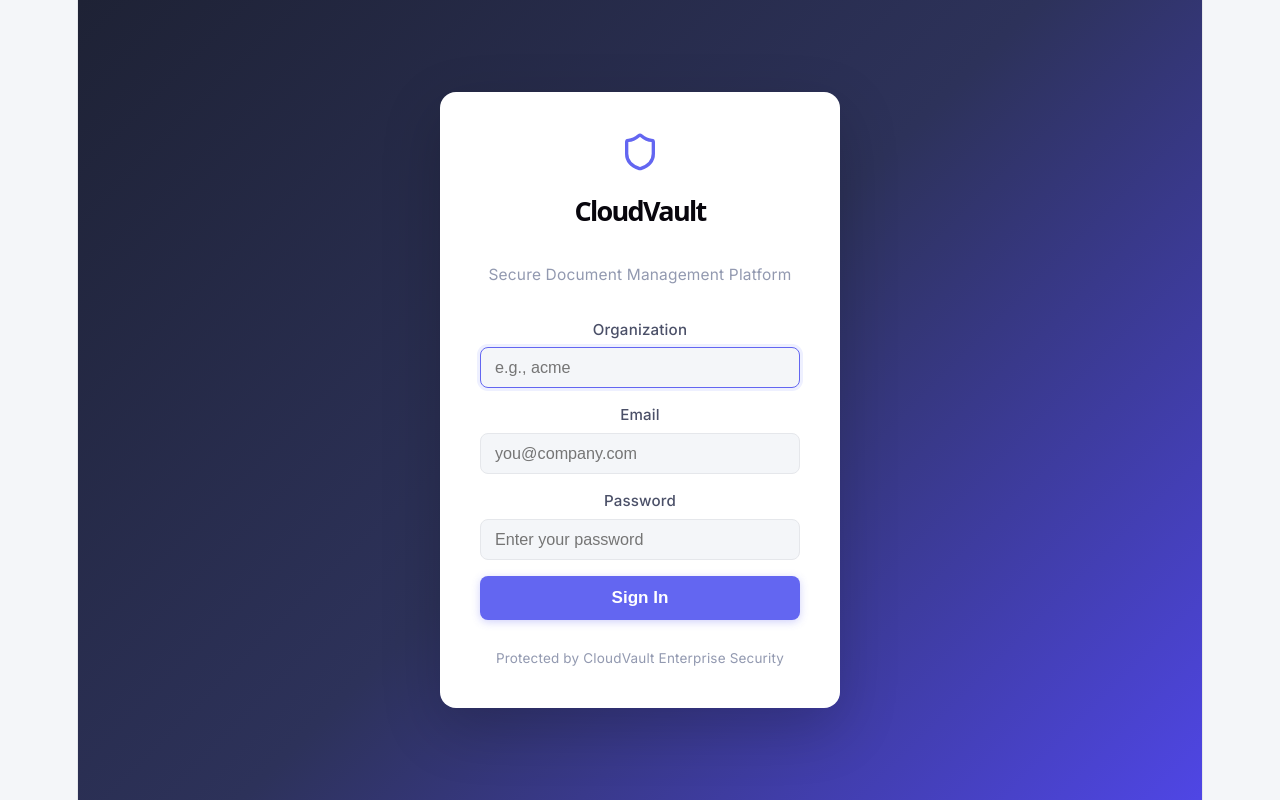
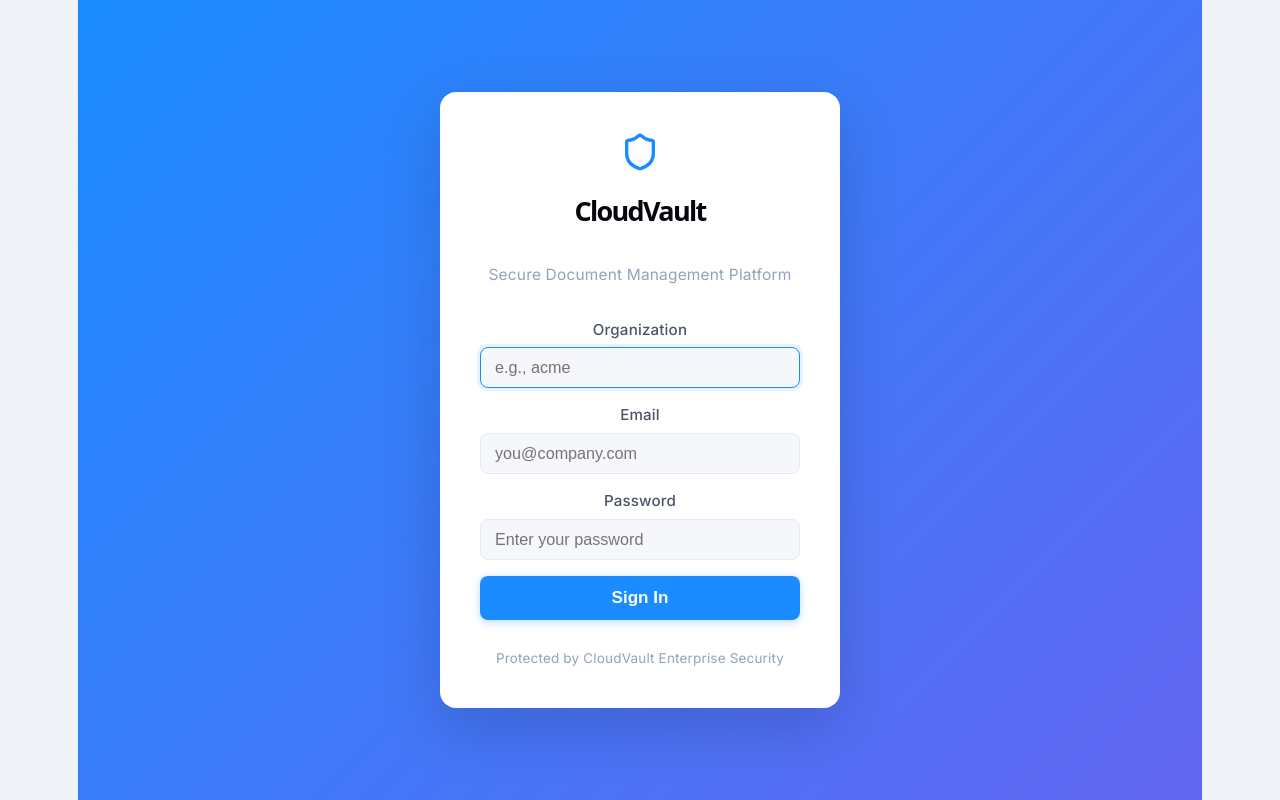
Before and after one commit to w1ck3ds0d4/GlassVault, a React (Vite) app in the folder client/: page /login in a window 1280 px wide. Built offline with nearby package versions, Linux system fonts and the light colour scheme; no server answers.

Commit message:
(style) redesign to white sidebar with blue accents matching rideway reference

```diff
--- a/client/src/App.css
+++ b/client/src/App.css
@@ -1,34 +1,31 @@
 @import url('https://fonts.googleapis.com/css2?family=Inter:wght@400;500;600;700&display=swap');
 
 :root {
-  /* Sidebar - Dark */
-  --sidebar-bg: #1e2235;
-  --sidebar-hover: #272b42;
-  --sidebar-active: #363c5a;
-  --sidebar-text: #8b92ab;
-  --sidebar-text-active: #ffffff;
-  --sidebar-accent: #6366f1;
-  --sidebar-section: #5a5f7a;
+  --sidebar-bg: #ffffff;
+  --sidebar-border: #e8ecf1;
+  --sidebar-text: #6b7a99;
+  --sidebar-text-hover: #2c3e5d;
+  --sidebar-active: #1a8cff;
+  --sidebar-active-bg: transparent;
+  --sidebar-section: #9aa5b8;
   --sidebar-width: 250px;
 
-  /* Content - Light */
-  --bg-body: #f4f6f9;
+  --bg-body: #f0f3f8;
   --bg-card: #ffffff;
   --bg-header: #ffffff;
-  --bg-hover: #f8f9fb;
-  --bg-input: #f4f6f9;
-  --border: #e5e7eb;
-  --border-light: #f0f1f3;
-  --text-primary: #1a1d2e;
-  --text-secondary: #4b5068;
-  --text-muted: #9299b0;
+  --bg-hover: #f5f7fb;
+  --bg-input: #f5f7fb;
+  --border: #e5e9f0;
+  --border-light: #eef1f6;
+  --text-primary: #1e2a3a;
+  --text-secondary: #4a5568;
+  --text-muted: #94a3b8;
 
-  /* Accents */
-  --accent: #6366f1;
-  --accent-hover: #5457e5;
-  --accent-light: #eef0ff;
-  --success: #10b981;
-  --success-bg: #ecfdf5;
+  --accent: #1a8cff;
+  --accent-hover: #0070e0;
+  --accent-light: #e6f3ff;
+  --success: #22c55e;
+  --success-bg: #f0fdf4;
   --warning: #f59e0b;
   --warning-bg: #fffbeb;
   --danger: #ef4444;
@@ -36,11 +33,11 @@
   --info: #3b82f6;
   --info-bg: #eff6ff;
 
-  --header-height: 64px;
+  --header-height: 60px;
   --radius: 8px;
   --radius-lg: 12px;
   --shadow-xs: 0 1px 2px rgba(0,0,0,0.04);
-  --shadow-sm: 0 1px 3px rgba(0,0,0,0.06);
+  --shadow-sm: 0 1px 3px rgba(0,0,0,0.06), 0 1px 2px rgba(0,0,0,0.03);
   --shadow-md: 0 4px 12px rgba(0,0,0,0.08);
   --transition: 0.15s ease;
 }
@@ -64,93 +61,96 @@ a:hover { color: var(--accent-hover); }
 .sidebar {
   width: var(--sidebar-width);
   background: var(--sidebar-bg);
-  display: flex;
-  flex-direction: column;
-  position: fixed;
-  top: 0; left: 0; bottom: 0;
-  z-index: 30;
-  overflow-y: auto;
+  border-right: 1px solid var(--sidebar-border);
+  display: flex; flex-direction: column;
+  position: fixed; top: 0; left: 0; bottom: 0;
+  z-index: 30; overflow-y: auto;
 }
 
 .sidebar-header {
-  padding: 22px 20px 18px;
+  padding: 18px 20px;
+  border-bottom: 1px solid var(--sidebar-border);
 }
-
 .logo {
   display: flex; align-items: center; gap: 10px;
-  font-size: 1.15rem; font-weight: 700;
-  color: #ffffff;
+  font-size: 1.2rem; font-weight: 700; color: var(--accent);
 }
-.logo svg { color: var(--sidebar-accent); }
+.logo svg { color: var(--accent); }
 
 /* Profile */
 .sidebar-profile {
-  padding: 20px;
-  border-top: 1px solid rgba(255,255,255,0.06);
-  border-bottom: 1px solid rgba(255,255,255,0.06);
+  padding: 24px 20px;
   display: flex; flex-direction: column; align-items: center;
-  text-align: center; gap: 8px;
+  text-align: center; gap: 6px;
+  border-bottom: 1px solid var(--sidebar-border);
+}
+.profile-avatar {
+  width: 72px; height: 72px; border-radius: 50%;
+  background: linear-gradient(135deg, #1a8cff, #6366f1);
+  color: white; display: flex; align-items: center; justify-content: center;
+  font-size: 1.6rem; font-weight: 700;
+  box-shadow: 0 4px 14px rgba(26,140,255,0.25);
+  position: relative; margin-bottom: 4px;
+}
+.profile-avatar::after {
+  content: ''; position: absolute; bottom: 2px; right: 2px;
+  width: 14px; height: 14px; border-radius: 50%;
+  background: var(--success); border: 3px solid white;
+}
+.profile-greeting { font-size: 0.78rem; color: var(--text-muted); }
+.profile-name { font-size: 0.95rem; font-weight: 600; color: var(--text-primary); }
+.profile-info { display: flex; flex-direction: column; gap: 1px; }
+.profile-role-badge {
+  font-size: 0.68rem; padding: 4px 16px; border-radius: 20px;
+  background: var(--accent); color: white;
+  text-transform: uppercase; font-weight: 700; letter-spacing: 0.5px;
+  margin-top: 6px;
 }
 
-.profile-avatar {
-  width: 56px; height: 56px; border-radius: 50%;
-  background: linear-gradient(135deg, var(--sidebar-accent), #818cf8);
-  color: white; display: flex; align-items: center; justify-content: center;
-  font-size: 1.3rem; font-weight: 700;
-  box-shadow: 0 4px 12px rgba(99,102,241,0.3);
+/* Nav */
+.sidebar-nav { flex: 1; padding: 12px 12px; }
+.nav-section { margin-bottom: 4px; }
+.nav-section-label {
+  font-size: 0.7rem; font-weight: 700;
+  color: var(--sidebar-section);
+  text-transform: uppercase; letter-spacing: 1.2px;
+  padding: 14px 14px 6px;
 }
-
-.profile-greeting { font-size: 0.75rem; color: var(--sidebar-text); }
-.profile-name { font-size: 0.92rem; font-weight: 600; color: #ffffff; }
-.profile-role-badge {
-  font-size: 0.65rem; padding: 3px 12px; border-radius: 20px;
-  background: var(--sidebar-accent); color: white;
-  text-transform: uppercase; font-weight: 700; letter-spacing: 0.5px;
-}
-.profile-info { display: flex; flex-direction: column; gap: 1px; }
-
-/* Nav */
-.sidebar-nav { flex: 1; padding: 8px 12px; }
-
-.nav-section { margin-bottom: 8px; }
-.nav-section-label {
-  font-size: 0.68rem; font-weight: 600;
-  color: var(--sidebar-section);
-  text-transform: uppercase; letter-spacing: 1px;
-  padding: 12px 14px 6px;
-}
-
 .nav-item {
   display: flex; align-items: center; gap: 10px;
   padding: 9px 14px; border-radius: var(--radius);
-  color: var(--sidebar-text); font-size: 0.86rem; font-weight: 500;
+  color: var(--sidebar-text); font-size: 0.88rem; font-weight: 500;
   transition: all var(--transition); margin-bottom: 1px;
 }
-.nav-item:hover { background: var(--sidebar-hover); color: #c8cce0; }
+.nav-item:hover { color: var(--sidebar-text-hover); background: var(--bg-hover); }
 .nav-item.active {
-  background: var(--sidebar-active); color: var(--sidebar-text-active);
+  color: var(--sidebar-active); font-weight: 600;
+  background: transparent;
+  border-left: 3px solid var(--sidebar-active);
+  border-radius: 0;
+  padding-left: 11px;
 }
+.nav-item.active svg { color: var(--sidebar-active); }
 
 .sidebar-footer {
-  padding: 16px 20px;
-  border-top: 1px solid rgba(255,255,255,0.06);
+  padding: 14px 20px;
+  border-top: 1px solid var(--sidebar-border);
 }
 .tenant-info { display: flex; align-items: center; gap: 8px; }
-.tenant-name { font-size: 0.78rem; color: var(--sidebar-text); font-weight: 500; }
+.tenant-name { font-size: 0.8rem; color: var(--text-secondary); font-weight: 500; }
 .tenant-plan {
-  font-size: 0.6rem; padding: 2px 8px; border-radius: 4px;
-  background: rgba(99,102,241,0.2); color: #a5b4fc;
+  font-size: 0.62rem; padding: 2px 8px; border-radius: 4px;
+  background: var(--accent-light); color: var(--accent);
   text-transform: uppercase; font-weight: 700;
 }
 
-/* ==================== CONTENT WRAPPER ==================== */
+/* ==================== CONTENT ==================== */
 .content-wrapper {
-  margin-left: var(--sidebar-width);
-  flex: 1; display: flex; flex-direction: column;
-  min-height: 100vh;
+  margin-left: var(--sidebar-width); flex: 1;
+  display: flex; flex-direction: column; min-height: 100vh;
 }
 
-/* ==================== TOP HEADER ==================== */
+/* Header */
 .top-header {
   height: var(--header-height);
   background: var(--bg-header);
@@ -158,19 +158,15 @@ a:hover { color: var(--accent-hover); }
   display: flex; align-items: center; justify-content: space-between;
   padding: 0 28px;
   position: sticky; top: 0; z-index: 20;
-  box-shadow: var(--shadow-xs);
 }
-
 .header-left { display: flex; align-items: center; gap: 16px; }
-.header-title { font-size: 1.1rem; font-weight: 600; color: var(--text-primary); }
-
-.header-right { display: flex; align-items: center; gap: 12px; }
-
+.header-title { font-size: 1.05rem; font-weight: 600; color: var(--text-primary); }
+.header-right { display: flex; align-items: center; gap: 8px; }
 .header-search {
   display: flex; align-items: center; gap: 8px;
   background: var(--bg-input); border: 1px solid var(--border);
-  border-radius: 8px; padding: 7px 14px;
-  min-width: 220px; transition: all var(--transition);
+  border-radius: 24px; padding: 7px 16px;
+  min-width: 240px; transition: all var(--transition);
 }
 .header-search:focus-within { border-color: var(--accent); box-shadow: 0 0 0 3px var(--accent-light); }
 .header-search svg { color: var(--text-muted); flex-shrink: 0; }
@@ -178,36 +174,30 @@ a:hover { color: var(--accent-hover); }
   border: none; background: none; outline: none;
   font-size: 0.86rem; color: var(--text-primary); width: 100%;
 }
-
 .header-icon-btn {
   position: relative; background: none; border: none;
-  padding: 8px; border-radius: 8px; cursor: pointer;
+  padding: 8px; border-radius: 50%; cursor: pointer;
   color: var(--text-muted); transition: all var(--transition);
 }
 .header-icon-btn:hover { background: var(--bg-hover); color: var(--text-primary); }
-
 .notification-dot {
-  position: absolute; top: 6px; right: 6px;
-  width: 8px; height: 8px; border-radius: 50%;
-  background: var(--danger);
-  border: 2px solid var(--bg-header);
+  position: absolute; top: 5px; right: 5px;
+  width: 9px; height: 9px; border-radius: 50%;
+  background: var(--danger); border: 2px solid white;
 }
-
 .header-user {
   display: flex; align-items: center; gap: 6px;
-  cursor: pointer; padding: 4px 8px; border-radius: 8px;
+  cursor: pointer; padding: 4px 8px; border-radius: 24px;
   position: relative; transition: all var(--transition);
 }
 .header-user:hover { background: var(--bg-hover); }
-
 .header-user-avatar {
-  width: 32px; height: 32px; border-radius: 50%;
+  width: 34px; height: 34px; border-radius: 50%;
   background: var(--accent); color: white;
   display: flex; align-items: center; justify-content: center;
-  font-weight: 600; font-size: 0.82rem;
+  font-weight: 600; font-size: 0.84rem;
 }
 .header-user svg { color: var(--text-muted); }
-
 .user-dropdown {
   position: absolute; top: 100%; right: 0; margin-top: 8px;
   background: white; border: 1px solid var(--border);
@@ -228,17 +218,44 @@ a:hover { color: var(--accent-hover); }
 .dropdown-item.danger { color: var(--danger); }
 .dropdown-item.danger:hover { background: var(--danger-bg); }
 
-/* ==================== MAIN CONTENT ==================== */
-.main-content { padding: 28px 32px; flex: 1; }
-.page { max-width: 100%; }
-
+/* Main */
+.main-content { padding: 24px 28px; flex: 1; }
+.page { max-width: 100%; width: 100%; }
 .page-header {
   display: flex; align-items: flex-start; justify-content: space-between;
-  margin-bottom: 24px; gap: 16px; flex-wrap: wrap;
+  margin-bottom: 20px; gap: 16px; flex-wrap: wrap;
 }
-.page-header h1 { font-size: 1.4rem; font-weight: 700; color: var(--text-primary); }
-.page-header p { color: var(--text-muted); font-size: 0.88rem; margin-top: 2px; }
+.page-header h1 { font-size: 1.3rem; font-weight: 700; color: var(--text-primary); }
+.page-header p { color: var(--text-muted); font-size: 0.88rem; }
 .page-title-group { display: flex; flex-direction: column; gap: 4px; }
+.welcome-text { font-size: 0.92rem; color: var(--text-secondary); }
+
+/* ==================== STATS ==================== */
+.stats-grid { display: grid; grid-template-columns: repeat(4, 1fr); gap: 16px; margin-bottom: 24px; }
+
+.stat-card {
+  background: var(--bg-card); border: 1px solid var(--border);
+  border-radius: var(--radius-lg); padding: 20px 24px;
+  text-align: center;
+  box-shadow: var(--shadow-xs); transition: all var(--transition);
+}
+.stat-card:hover { box-shadow: var(--shadow-sm); }
+
+.stat-icon {
+  width: 42px; height: 42px; border-radius: 50%;
+  display: inline-flex; align-items: center; justify-content: center;
+  margin-bottom: 8px;
+}
+.stat-icon.blue { background: var(--info-bg); color: var(--info); }
+.stat-icon.green { background: var(--success-bg); color: var(--success); }
+.stat-icon.purple { background: var(--accent-light); color: var(--accent); }
+.stat-icon.orange { background: var(--warning-bg); color: var(--warning); }
+
+.stat-info { display: flex; flex-direction: column; align-items: center; }
+.stat-value { font-size: 2rem; font-weight: 700; line-height: 1.2; color: var(--text-primary); }
+.stat-label { font-size: 0.82rem; color: var(--text-muted); font-weight: 500; margin-top: 4px; }
+
+.dashboard-grid { display: grid; grid-template-columns: 1fr 1fr; gap: 20px; }
 
 /* ==================== CARDS ==================== */
 .card {
@@ -252,32 +269,6 @@ a:hover { color: var(--accent-hover); }
   color: var(--text-muted); text-transform: uppercase; letter-spacing: 0.5px;
 }
 
-/* ==================== STATS ==================== */
-.stats-grid { display: grid; grid-template-columns: repeat(4, 1fr); gap: 16px; margin-bottom: 28px; }
-
-.stat-card {
-  background: var(--bg-card); border: 1px solid var(--border);
-  border-radius: var(--radius-lg); padding: 24px;
-  display: flex; align-items: center; gap: 18px;
-  box-shadow: var(--shadow-xs); transition: all var(--transition);
-}
-.stat-card:hover { box-shadow: var(--shadow-sm); transform: translateY(-1px); }
-
-.stat-icon {
-  width: 50px; height: 50px; border-radius: 50%;
-  display: flex; align-items: center; justify-content: center; flex-shrink: 0;
-}
-.stat-icon.blue { background: var(--info-bg); color: var(--info); }
-.stat-icon.green { background: var(--success-bg); color: var(--success); }
-.stat-icon.purple { background: var(--accent-light); color: var(--accent); }
-.stat-icon.orange { background: var(--warning-bg); color: var(--warning); }
-
-.stat-info { display: flex; flex-direction: column; }
-.stat-value { font-size: 1.8rem; font-weight: 700; line-height: 1.2; }
-.stat-label { font-size: 0.82rem; color: var(--text-muted); font-weight: 500; margin-top: 4px; }
-
-.dashboard-grid { display: grid; grid-template-columns: 1fr 1fr; gap: 20px; }
-
 /* ==================== TABLES ==================== */
 .data-table { width: 100%; border-collapse: separate; border-spacing: 0; }
 .data-table th, .data-table td { padding: 12px 16px; text-align: left; border-bottom: 1px solid var(--border-light); font-size: 0.88rem; }
@@ -287,7 +278,6 @@ a:hover { color: var(--accent-hover); }
 .data-table tbody tr { transition: background var(--transition); }
 .data-table tbody tr:hover { background: var(--bg-hover); }
 .data-table tbody tr:last-child td { border-bottom: none; }
-
 .doc-link { display: inline-flex; align-items: center; gap: 8px; color: var(--text-primary); font-weight: 500; }
 .doc-link:hover { color: var(--accent); }
 .project-cell { color: var(--text-secondary); }
@@ -305,13 +295,13 @@ a:hover { color: var(--accent-hover); }
 .badge-viewer { background: #f3f4f6; color: var(--text-muted); }
 
 /* ==================== BUTTONS ==================== */
-.btn { display: inline-flex; align-items: center; gap: 6px; padding: 8px 16px; border-radius: var(--radius); border: 1px solid var(--border); background: white; color: var(--text-primary); cursor: pointer; font-size: 0.86rem; font-weight: 500; transition: all var(--transition); box-shadow: var(--shadow-xs); }
+.btn { display: inline-flex; align-items: center; gap: 6px; padding: 8px 16px; border-radius: var(--radius); border: 1px solid var(--border); background: white; color: var(--text-primary); cursor: pointer; font-size: 0.86rem; font-weight: 500; transition: all var(--transition); }
 .btn:hover { background: var(--bg-hover); }
-.btn-primary { background: var(--accent); border-color: var(--accent); color: white; box-shadow: 0 1px 3px rgba(99,102,241,0.3); }
+.btn-primary { background: var(--accent); border-color: var(--accent); color: white; box-shadow: 0 2px 4px rgba(26,140,255,0.2); }
 .btn-primary:hover { background: var(--accent-hover); }
 .btn-danger { color: var(--danger); }
 .btn-danger:hover { background: var(--danger-bg); }
-.btn-ghost { border: none; background: none; box-shadow: none; color: var(--text-secondary); }
+.btn-ghost { border: none; background: none; color: var(--text-secondary); }
 .btn-ghost:hover { color: var(--text-primary); background: var(--bg-hover); }
 .btn-sm { padding: 5px 10px; font-size: 0.8rem; }
 .btn:disabled { opacity: 0.5; cursor: not-allowed; }
@@ -329,21 +319,21 @@ a:hover { color: var(--accent-hover); }
 .create-form { margin-bottom: 20px; }
 
 /* ==================== LOGIN ==================== */
-.login-container { min-height: 100vh; display: flex; align-items: center; justify-content: center; background: linear-gradient(135deg, #1e2235 0%, #2d325a 50%, #4f46e5 100%); }
-.login-card { width: 100%; max-width: 400px; background: white; border-radius: 16px; padding: 40px; box-shadow: 0 20px 60px rgba(0,0,0,0.2); }
+.login-container { min-height: 100vh; display: flex; align-items: center; justify-content: center; background: linear-gradient(135deg, #1a8cff 0%, #6366f1 100%); }
+.login-card { width: 100%; max-width: 400px; background: white; border-radius: 16px; padding: 40px; box-shadow: 0 20px 60px rgba(0,0,0,0.15); }
 .login-header { text-align: center; margin-bottom: 32px; }
 .login-header h1 { font-size: 1.5rem; margin-top: 12px; font-weight: 700; }
 .login-header p { color: var(--text-muted); font-size: 0.86rem; margin-top: 4px; }
 .login-logo { color: var(--accent); }
 .login-form .form-group input { background: var(--bg-input); }
-.login-btn { width: 100%; padding: 12px; background: var(--accent); color: white; border: none; border-radius: var(--radius); font-size: 0.95rem; font-weight: 600; cursor: pointer; display: flex; align-items: center; justify-content: center; gap: 8px; box-shadow: 0 2px 8px rgba(99,102,241,0.3); transition: background var(--transition); }
+.login-btn { width: 100%; padding: 12px; background: var(--accent); color: white; border: none; border-radius: var(--radius); font-size: 0.95rem; font-weight: 600; cursor: pointer; display: flex; align-items: center; justify-content: center; gap: 8px; box-shadow: 0 2px 8px rgba(26,140,255,0.3); transition: background var(--transition); }
 .login-btn:hover { background: var(--accent-hover); }
 .login-btn:disabled { opacity: 0.6; cursor: not-allowed; }
 .login-footer { text-align: center; margin-top: 28px; }
 .login-footer p { font-size: 0.75rem; color: var(--text-muted); }
 .error-banner { padding: 12px 16px; background: var(--danger-bg); border: 1px solid #fecaca; border-radius: var(--radius); color: var(--danger); font-size: 0.88rem; margin-bottom: 16px; }
 
-/* ==================== MISC ==================== */
+/* ==================== EVERYTHING ELSE ==================== */
 .warning-banner { padding: 14px 18px; background: var(--warning-bg); border: 1px solid #fde68a; border-radius: var(--radius); color: #92400e; display: flex; align-items: center; gap: 10px; margin-bottom: 20px; font-size: 0.88rem; }
 .warning-banner.success { background: var(--success-bg); border-color: #a7f3d0; color: #065f46; }
 
@@ -365,7 +355,7 @@ a:hover { color: var(--accent-hover); }
 .detail-list dd code { font-size: 0.76rem; background: var(--bg-input); padding: 2px 8px; border-radius: 4px; }
 
 .search-form { margin-bottom: 24px; }
-.search-input-group { display: flex; align-items: center; gap: 10px; background: white; border: 1px solid var(--border); border-radius: var(--radius-lg); padding: 4px 16px; box-shadow: var(--shadow-xs); transition: all var(--transition); }
+.search-input-group { display: flex; align-items: center; gap: 10px; background: white; border: 1px solid var(--border); border-radius: 24px; padding: 4px 16px; box-shadow: var(--shadow-xs); transition: all var(--transition); }
 .search-input-group:focus-within { border-color: var(--accent); box-shadow: 0 0 0 3px var(--accent-light); }
 .search-input-group svg { color: var(--text-muted); }
 .search-input { flex: 1; background: none; border: none; color: var(--text-primary); font-size: 0.92rem; padding: 10px 4px; outline: none; }
@@ -376,7 +366,6 @@ a:hover { color: var(--accent-hover); }
 
 .classification-list { display: flex; flex-direction: column; gap: 10px; }
 .classification-item { display: flex; justify-content: space-between; align-items: center; padding: 12px 16px; background: var(--bg-hover); border-radius: var(--radius); }
-.classification-item:hover { background: #eef0f4; }
 .classification-count { font-weight: 700; font-size: 1.1rem; }
 
 .recent-list { display: flex; flex-direction: column; gap: 4px; }
@@ -394,4 +383,4 @@ a:hover { color: var(--accent-hover); }
 @keyframes spin { to { transform: rotate(360deg); } }
 
 @media (max-width: 1200px) { .stats-grid { grid-template-columns: repeat(2, 1fr); } .dashboard-grid, .content-grid, .settings-grid { grid-template-columns: 1fr; } }
-@media (max-width: 768px) { .sidebar { display: none; } .content-wrapper { margin-left: 0; } .stats-grid { grid-template-columns: 1fr 1fr; } .header-search { display: none; } }
+@media (max-width: 768px) { .sidebar { display: none; } .content-wrapper { margin-left: 0; } .header-search { display: none; } }
--- a/client/src/pages/Dashboard.tsx
+++ b/client/src/pages/Dashboard.tsx
@@ -60,8 +60,7 @@ export default function Dashboard() {
   return (
     <div className="page">
       <div className="page-header">
-        <h1>Dashboard</h1>
-        <p>Welcome back, {user?.displayName}</p>
+        <p className="welcome-text">Welcome back, {user?.displayName}</p>
       </div>
 
       <div className="stats-grid">
```
Also changed, not shown: 1 other file (tests, documents, lock files or other folders).
